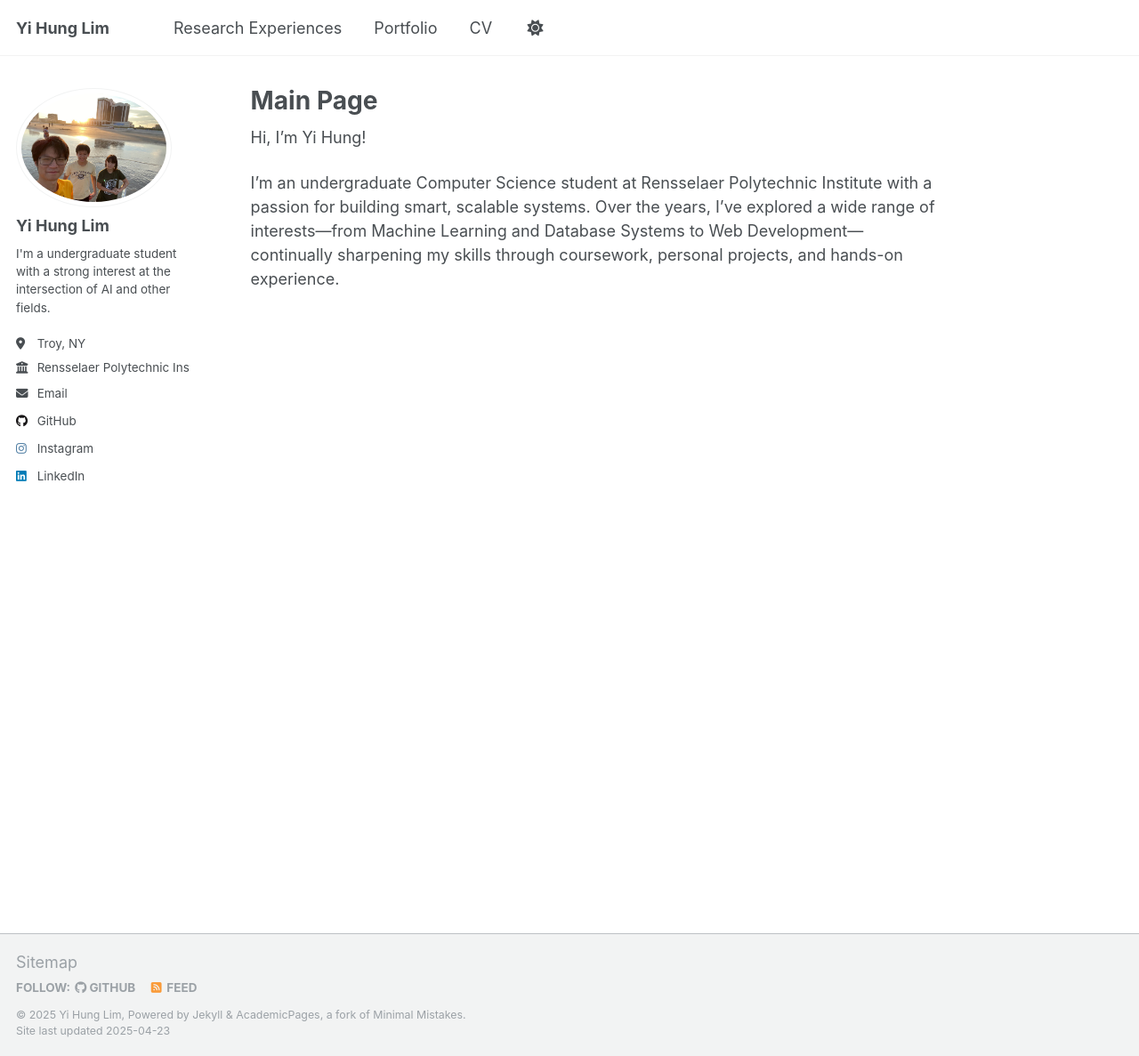
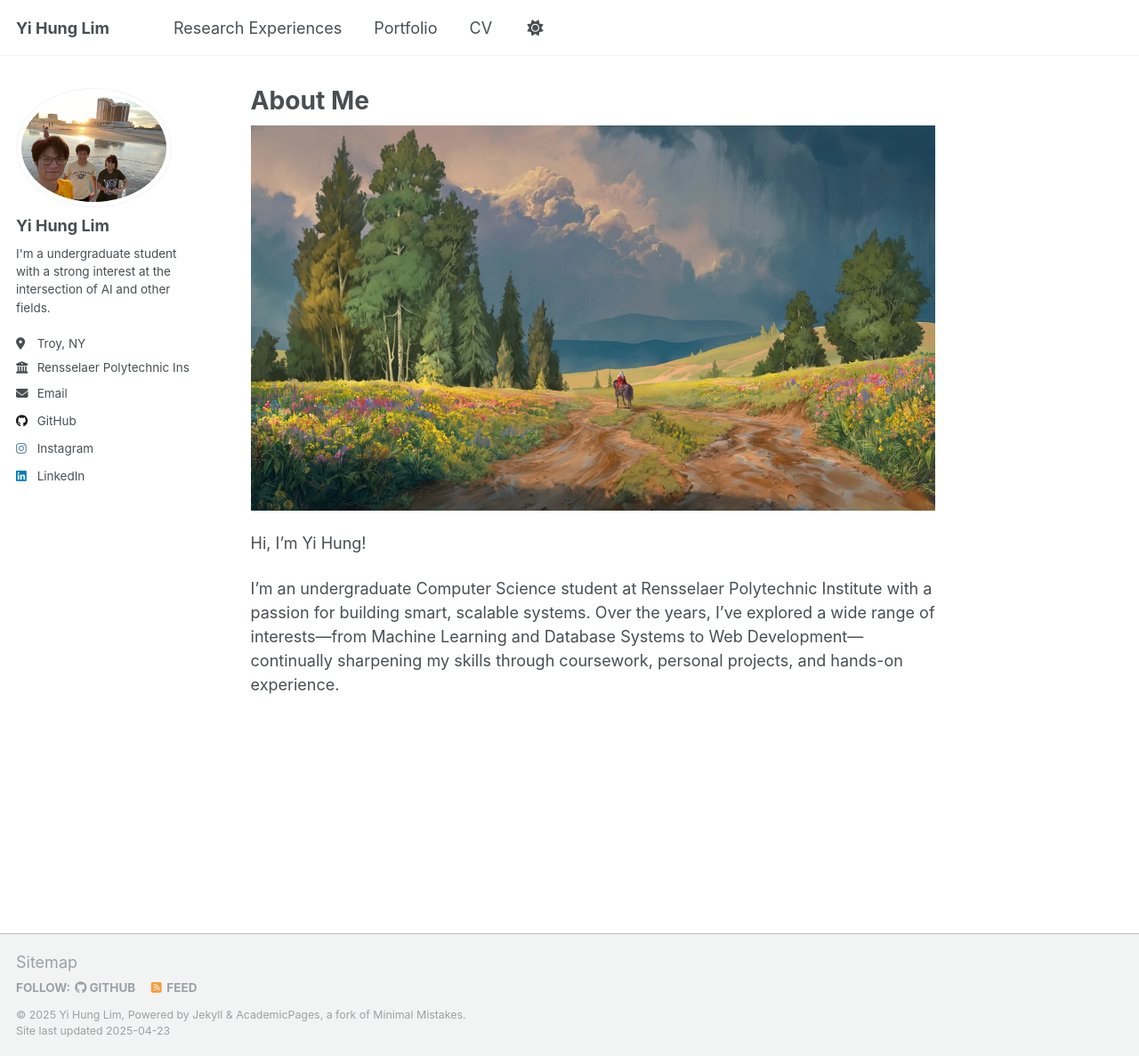
Before and after one commit to YHL04/yhl04.github.io, a Jekyll site: the page built from _pages/about.md, in a window 1280 px wide and 1187 px high. Shown: the whole window at 89% size. Built offline with Jekyll 4.4.1, drawn with Linux system fonts in a browser that asks for light colours.

Commit message:
added after the rain

```diff
--- a/_pages/about.md
+++ b/_pages/about.md
@@ -1,14 +1,14 @@
 ---
 permalink: /
-title: "Main Page"
+title: "About Me"
 author_profile: true
 redirect_from:
   - /about/
   - /about.html
 ---
 
+![After the Rain Image](images/after-the-rain.png "After the rain")
+
 Hi, I'm Yi Hung!
 
 I'm an undergraduate Computer Science student at Rensselaer Polytechnic Institute with a passion for building smart, scalable systems. Over the years, I've explored a wide range of interests—from Machine Learning and Database Systems to Web Development—continually sharpening my skills through coursework, personal projects, and hands-on experience.
-
-<!--- ![After the Rain Image](images/after-the-rain.png "After the rain") --->
```
